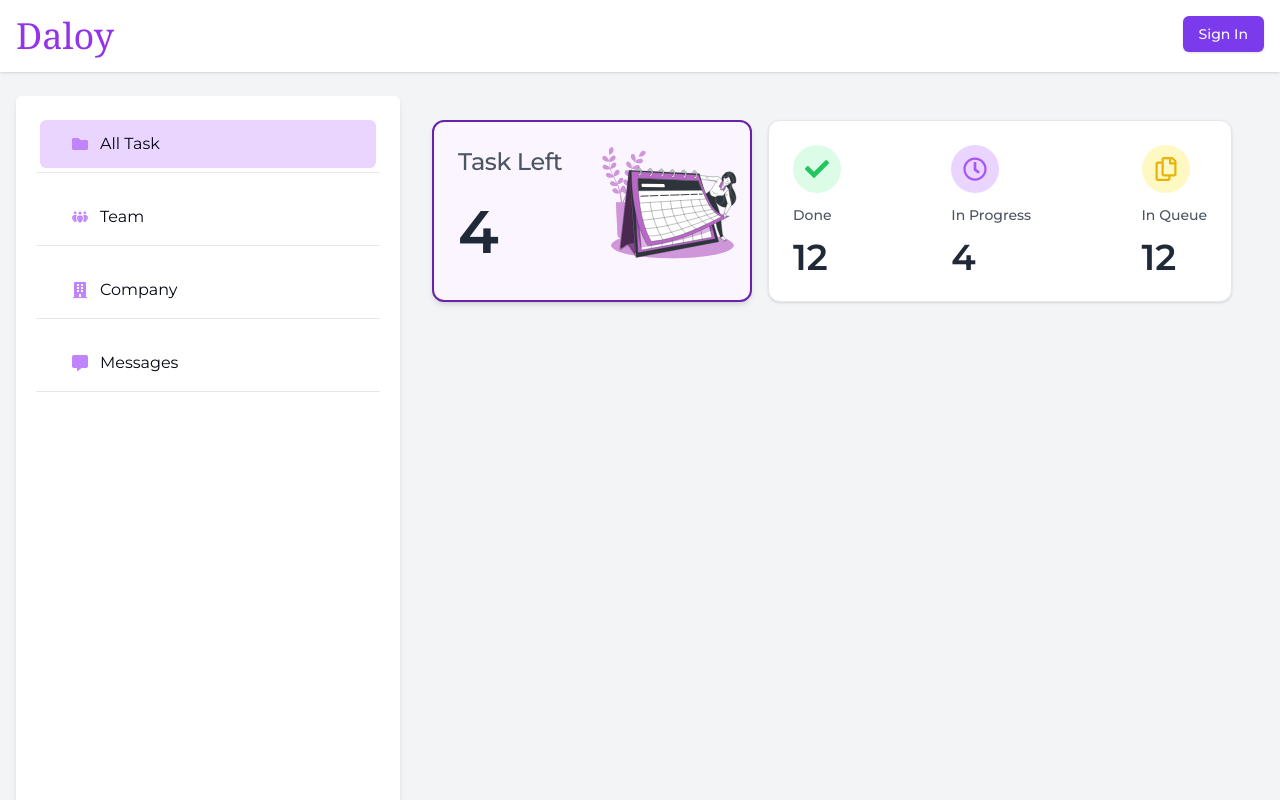
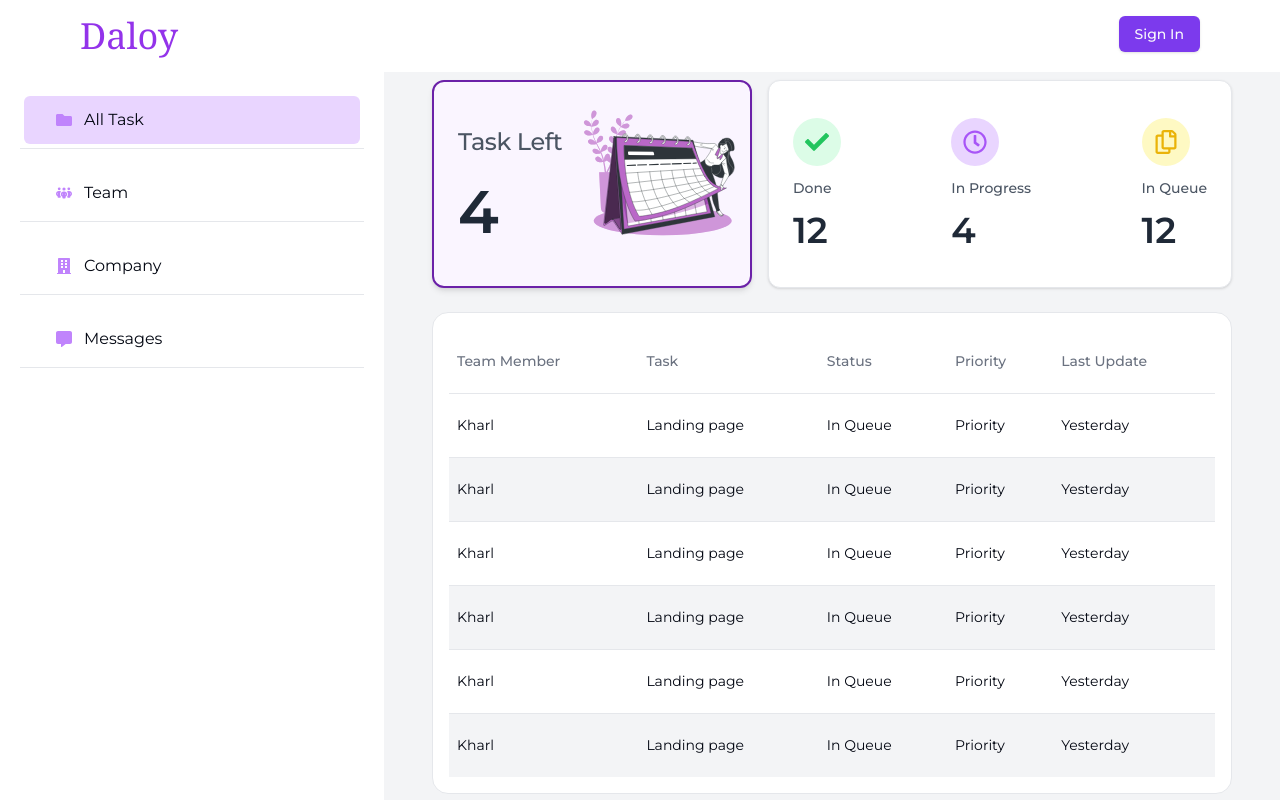
Before and after one commit to kharljhon14/daloy, a Next.js app: page / in a window 1280 px wide. Built offline with nearby package versions, Linux system fonts and the light colour scheme; a web font is replaced by a local one.

Commit message:
[Feat] Tasks table

```diff
--- a/src/app/page.tsx
+++ b/src/app/page.tsx
@@ -1,9 +1,11 @@
 import TaskSummaries from '@/features/overview-metrics/task-summaries';
+import TasksTable from '@/features/tasks/tasks-table';
 
 export default function Home() {
   return (
     <>
       <TaskSummaries />
+      <TasksTable />
     </>
   );
 }
--- a/src/features/common/header.tsx
+++ b/src/features/common/header.tsx
@@ -9,7 +9,7 @@ interface Props {
 
 export default function Header({ setActive, active }: Props) {
   return (
-    <header className="shadow p-4 flex justify-between fixed w-full top-0 bg-white z-10">
+    <header className="py-4 px-6 lg:px-20 flex justify-between fixed w-full top-0 bg-white z-10">
       <div className="flex items-center gap-4 justify-center">
         <button
           onClick={() => setActive(!active)}
--- a/src/features/common/sidebar-navigation.tsx
+++ b/src/features/common/sidebar-navigation.tsx
@@ -11,9 +11,9 @@ interface Props {
 export default function SidebarNavigation({ active: isActive }: Props) {
   return (
     <div
-      className={`flex top-[4.6rem] lg:top-24 ${
+      className={`flex top-[4.5rem] ${
         isActive ? 'left-0 opacity-100' : '-left-[160vw] opacity-0'
-      }  lg:left-4 bg-white fixed lg:opacity-100 lg:max-w-sm w-full h-screen shadow-md rounded-md z-30 transition-all duration-500 ease`}
+      }  lg:left-0 bg-white fixed lg:opacity-100 lg:max-w-sm w-full h-screen z-30 transition-all duration-500 ease`}
     >
       <aside className="w-full p-5">
         <nav className="flex flex-col gap-y-4 w-full">
--- a/src/features/overview-metrics/task-summaries.tsx
+++ b/src/features/overview-metrics/task-summaries.tsx
@@ -4,12 +4,12 @@ import { FaCheck, FaRegClock, FaRegCopy } from 'react-icons/fa';
 
 export default function TaskSummaries() {
   return (
-    <div className="flex flex-col md:flex-row gap-4 max-w-4xl">
-      <Card className="flex-1 border-2 border-purple-800 bg-purple-50 max-w-xs relative shadow-md w-full mx-auto">
-        <div className="absolute right-0 top-0 bottom-0">
+    <div className="mb-6 flex flex-col md:flex-row gap-4 max-w-4xl">
+      <Card className="h-52 flex-1 flex items-start justify-center flex-col border-2 border-purple-800 bg-purple-50 max-w-xs relative shadow-md w-full mx-auto">
+        <div className="absolute right-0 inset-y-0">
           <Image
-            width={160}
-            height={160}
+            width={180}
+            height={180}
             src="/calendar.svg"
             alt="calendar"
           />
@@ -26,9 +26,9 @@ export default function TaskSummaries() {
         </CardContent>
       </Card>
 
-      <Card className="flex-1">
-        <CardHeader>
-          <div className="flex items-center justify-between">
+      <Card className="flex-1 h-52">
+        <CardHeader className="h-full">
+          <div className="flex w-full h-full items-center justify-between">
             <div className="flex flex-col gap-y-3">
               <div className="rounded-full p-3 bg-green-100 flex items-center justify-center w-fit">
                 <FaCheck className="text-green-500 text-2xl" />
--- /dev/null
+++ b/src/features/tasks/tasks-table.tsx
@@ -0,0 +1,83 @@
+'use client';
+import {
+  Table,
+  TableBody,
+  TableCell,
+  TableHead,
+  TableHeader,
+  TableRow
+} from '@/components/ui/table';
+
+export default function TasksTable() {
+  return (
+    <div className="">
+      <div className="bg-white rounded-2xl p-4 border">
+        <Table className="overflow w-[60rem] lg:w-full overflow-hidden">
+          <TableHeader>
+            <TableRow className="h-16 hover:bg-white">
+              <TableHead>
+                <span>Team Member</span>
+              </TableHead>
+              <TableHead>
+                <span>Task</span>
+              </TableHead>
+              <TableHead>
+                <span>Status</span>
+              </TableHead>
+              <TableHead>
+                <span>Priority</span>
+              </TableHead>
+              <TableHead>
+                <span>Last Update</span>
+              </TableHead>
+            </TableRow>
+          </TableHeader>
+          <TableBody>
+            <TableRow className="h-16 hover:bg-purple-50">
+              <TableCell>Kharl</TableCell>
+              <TableCell>Landing page</TableCell>
+              <TableCell>In Queue</TableCell>
+              <TableCell>Priority</TableCell>
+              <TableCell>Yesterday</TableCell>
+            </TableRow>
+            <TableRow className="h-16 bg-gray-100 hover:bg-purple-50">
+              <TableCell>Kharl</TableCell>
+              <TableCell>Landing page</TableCell>
+              <TableCell>In Queue</TableCell>
+              <TableCell>Priority</TableCell>
+              <TableCell>Yesterday</TableCell>
+            </TableRow>
+            <TableRow className="h-16 hover:bg-purple-50">
+              <TableCell>Kharl</TableCell>
+              <TableCell>Landing page</TableCell>
+              <TableCell>In Queue</TableCell>
+              <TableCell>Priority</TableCell>
+              <TableCell>Yesterday</TableCell>
+            </TableRow>
+            <TableRow className="h-16 bg-gray-100 hover:bg-purple-50">
+              <TableCell>Kharl</TableCell>
+              <TableCell>Landing page</TableCell>
+              <TableCell>In Queue</TableCell>
+              <TableCell>Priority</TableCell>
+              <TableCell>Yesterday</TableCell>
+            </TableRow>
+            <TableRow className="h-16 hover:bg-purple-50">
+              <TableCell>Kharl</TableCell>
+              <TableCell>Landing page</TableCell>
+              <TableCell>In Queue</TableCell>
+              <TableCell>Priority</TableCell>
+              <TableCell>Yesterday</TableCell>
+            </TableRow>
+            <TableRow className="h-16 bg-gray-100 hover:bg-purple-50">
+              <TableCell>Kharl</TableCell>
+              <TableCell>Landing page</TableCell>
+              <TableCell>In Queue</TableCell>
+              <TableCell>Priority</TableCell>
+              <TableCell>Yesterday</TableCell>
+            </TableRow>
+          </TableBody>
+        </Table>
+      </div>
+    </div>
+  );
+}
--- a/src/layouts/main-layout.tsx
+++ b/src/layouts/main-layout.tsx
@@ -6,9 +6,9 @@ import { PropsWithChildren } from 'react';
 export default function MainLayout({ children }: PropsWithChildren) {
   return (
     <>
-      N<Nagivations />
+      <Nagivations />
       <div>
-        <main className="ml-0 lg:ml-96 px-6 lg:px-12 mt-24">{children}</main>
+        <main className="ml-0 lg:ml-96 px-6 lg:px-12 mt-20">{children}</main>
       </div>
     </>
   );
```
